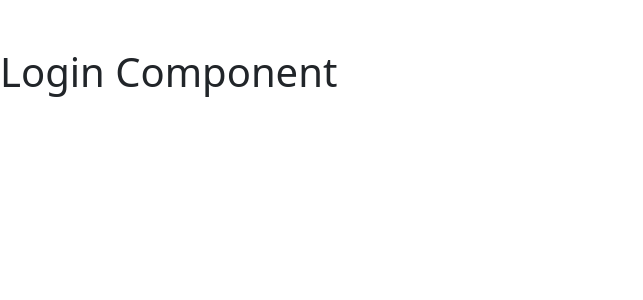
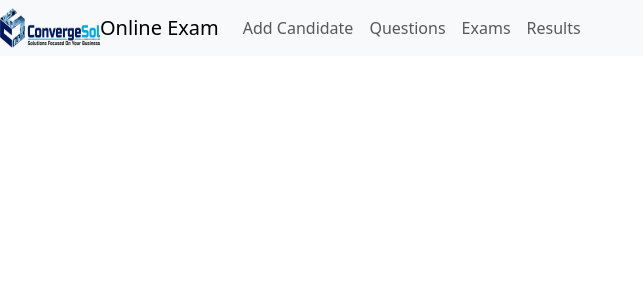
Before and after one commit to harsh3608/cs-exam-react, a React (Create React App) app: page /admin in a window 1280 px wide. Shown: the top 300 px of the page, without its empty margins (0-643 px from the left). Built offline with nearby package versions, Linux system fonts and the light colour scheme; sample sign-in values are in the browser's storage.

Commit message:
rest for today

```diff
--- a/public/index.html
+++ b/public/index.html
@@ -13,7 +13,7 @@
 
     <link rel="manifest" href="%PUBLIC_URL%/manifest.json" />
 
-    <title>React App</title>
+    <title>Online Exam</title>
 
     <link href="https://fonts.googleapis.com/css2?family=Roboto:wght@300;400;500&display=swap" rel="stylesheet">
     <link href="https://fonts.googleapis.com/icon?family=Material+Icons" rel="stylesheet">
--- a/src/common/Router.jsx
+++ b/src/common/Router.jsx
@@ -1,17 +1,18 @@
 import React from "react";
 import { BrowserRouter, Routes, Route, } from "react-router-dom";
-import AdminDashboard from "../components/admin/pages/AdminDashboard";
+//import AdminDashboard from "../components/admin/pages/AdminDashboard";
 import UserDashboard from "../components/user/pages/UserDashboard";
 import NotFound from "../common/NotFound"
 import Login from "./Login";
 import ProtectedRoute from "../util/ProtectedRoute";
+import AdminMenu from "../components/admin/pages/AdminMenu";
 
 const Router = () => (
   <div>
     <BrowserRouter>
       <Routes>
         <Route path="/" element={<Login />} />
-        <Route path="/admin" element={ <ProtectedRoute><AdminDashboard /></ProtectedRoute> } />
+        <Route path="/admin" element={ <ProtectedRoute><AdminMenu /></ProtectedRoute> } />
         <Route path="/user" element={<ProtectedRoute><UserDashboard /></ProtectedRoute>} />
         <Route path="*" element={<NotFound/>} />
       </Routes>
--- a/src/components/admin/pages/AdminMenu.jsx
+++ b/src/components/admin/pages/AdminMenu.jsx
@@ -0,0 +1,56 @@
+import React from "react";
+
+const AdminMenu = () => (
+    <div>
+        <nav className="navbar navbar-expand-lg  bg-light">
+            <img
+                alt="logo"
+                src="/images/convergesol-final-logo.png"
+                width="100"
+                height="40"
+                className="d-inline-block align-top"
+            />
+            <a className="navbar-brand" href="/">
+                Online Exam
+            </a>
+            <button
+                className="navbar-toggler"
+                type="button"
+                data-toggle="collapse"
+                data-target="#navbarNav"
+                aria-controls="navbarNav"
+                aria-expanded="false"
+                aria-label="Toggle navigation"
+            >
+                <span className="navbar-toggler-icon"></span>
+            </button>
+            <div className="collapse navbar-collapse" id="navbarNav">
+                <ul className="navbar-nav ml-auto">
+                    <li className="nav-item">
+                        <a className="nav-link" href="/add-candidate">
+                            Add Candidate
+                        </a>
+                    </li>
+                    <li className="nav-item">
+                        <a className="nav-link" href="/questions">
+                            Questions
+                        </a>
+                    </li>
+                    <li className="nav-item">
+                        <a className="nav-link" href="/exams">
+                            Exams
+                        </a>
+                    </li>
+                    <li className="nav-item">
+                        <a className="nav-link" href="/results">
+                            Results
+                        </a>
+                    </li>
+                </ul>
+            </div>
+        </nav>
+
+    </div>
+);
+
+export default AdminMenu;
```
